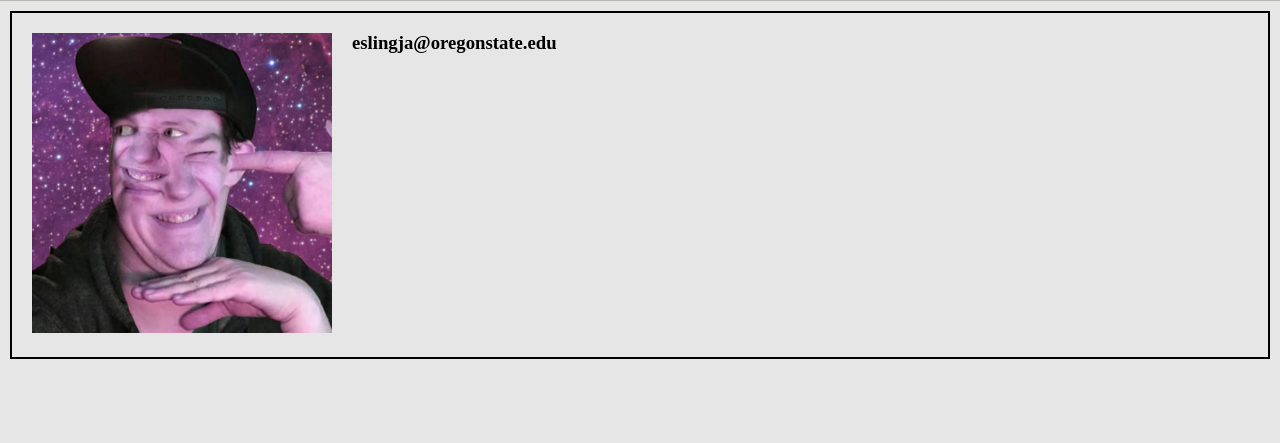
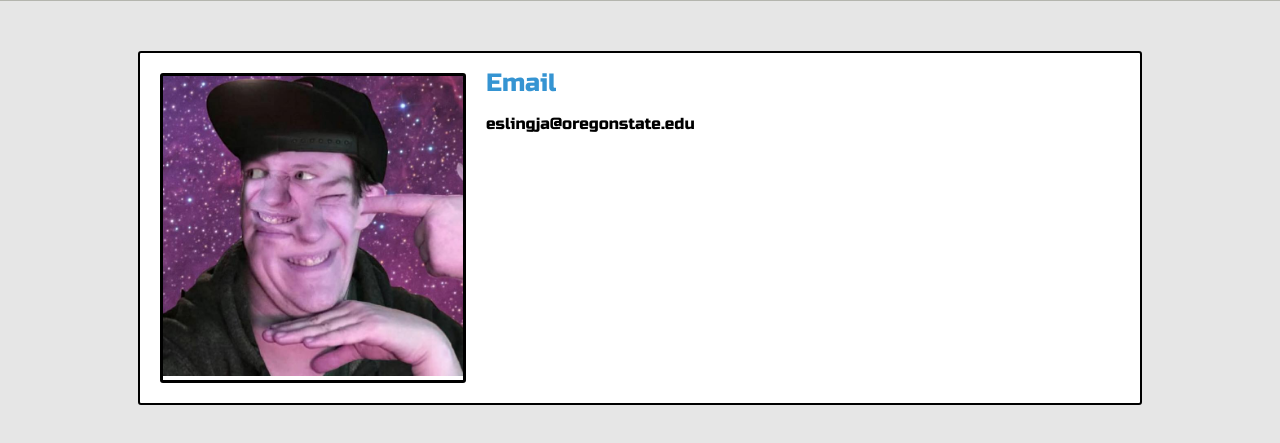
Before and after one commit to JayBreak/personal-page, a plain HTML site: page index.html in a window 1280 px wide. Shown: the part 111-554 px from the top of the page. Drawn offline with Linux system fonts and the light colour scheme.

Commit message:
improved home page

```diff
--- a/index.html
+++ b/index.html
@@ -30,12 +30,17 @@
 
 
      <body>
-          <div class = "profilecard">
-               <div class = "profile">
-                    <img src="images/profile.jpg" alt="Jakob Eslinger" height="300px">
+          <article class = "cards">
+               <div class = "profilecard">
+                    <div class = "profile">
+                         <img class = "image" src="images/profile.jpg" alt="Jakob Eslinger" height="300px">
+                    </div>
+                    <div class = "cardText">
+                         <p class = "subTitle">Email</p>
+                         <p class = "email"> eslingja@oregonstate.edu </p>
+                    </div>
                </div>
-               <h3 class = "email"> eslingja@oregonstate.edu </h3>
-          </div>
+          </article>
 
      </body>
 
--- a/style.css
+++ b/style.css
@@ -47,17 +47,41 @@ body {
      padding-bottom: 15px;
 }
 
+
+.cards {
+     margin: 50px 10%;
+
+     flex-wrap: wrap;
+}
+
 .profilecard{
      border: 2px solid rgba(0,0,0,1);
+     border-radius: 3px;
      margin: 10px;
      display: flex;
-
+     background-color: rgba(255, 255, 255, 1);
+     font-family:  'Russo One', sans-serif;
 
 }
 
+.subTitle {
+     font-size: 25px;
+     margin: 0px;
+     margin-top: 15px;
+     color:  rgba(53,148,210,1);
+}
+
+.cardText
+{
+     //display:flex;
+     flex-wrap: wrap;
+}
+
 .profile  {
-     padding: 20px;
+     margin: 20px;
      height: 100%;
+     border: 3px solid rgb(0, 0, 0);
+     border-radius: 3px;
 
 }
 
```
